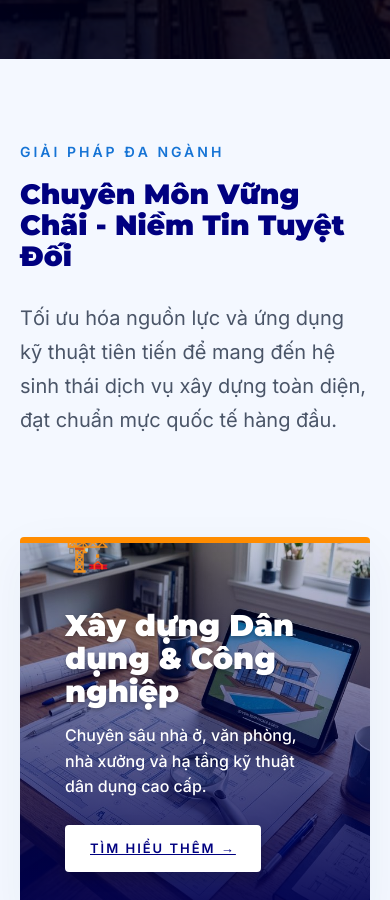
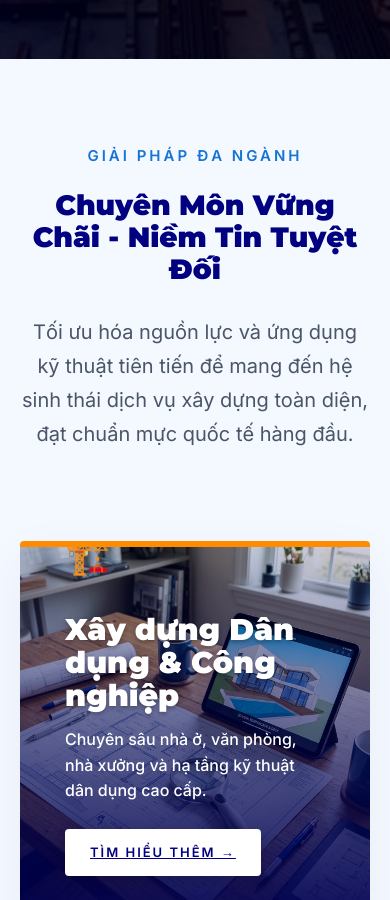
Before and after one commit to anhphuong86/webcongty, a Next.js app: page / in a window 390 px wide. Shown: the part 1300-2200 px from the top of the page. Built offline with nearby package versions, Linux system fonts and the light colour scheme.

Commit message:
UI: Complete widescreen responsive optimizations for footer grid and typography scale

```diff
--- a/src/app/globals.css
+++ b/src/app/globals.css
@@ -43,7 +43,8 @@ body {
   color: var(--text-main);
   background: var(--background);
   line-height: 1.8;
-  font-size: 16px;
+  font-size: 18px;
+  /* Tăng từ 16px lên 18px lấp đầy Widescreen */
   -webkit-font-smoothing: antialiased;
 }
 
--- a/src/app/layout.tsx
+++ b/src/app/layout.tsx
@@ -31,7 +31,7 @@ export default function RootLayout({
         <main>{children}</main>
         <footer className="fade-in" style={{ backgroundColor: 'var(--primary-dark)', color: 'var(--white)', padding: '100px 0' }}>
           <div className="container">
-            <div style={{ display: 'grid', gridTemplateColumns: 'repeat(auto-fit, minmax(280px, 1fr))', gap: '80px' }}>
+            <div style={{ display: 'grid', gridTemplateColumns: 'repeat(auto-fit, minmax(400px, 1fr))', gap: '40px', paddingBottom: '40px' }}>
               <div>
                 <h3 className="mb-20" style={{ fontSize: '24px', letterSpacing: '1px', textTransform: 'uppercase', color: 'white' }}>{config.general?.logoUrl || 'CP XÂY LẮP CHỢ LỚN'}</h3>
                 <p style={{ opacity: 0.9, fontSize: '15px', color: 'white' }}>{config.general?.slogan || 'Kiến tạo những công trình bền vững theo thời gian.'}</p>
--- a/src/app/page.module.css
+++ b/src/app/page.module.css
@@ -203,7 +203,10 @@
 
 .sectionHeader {
   max-width: 900px;
-  margin-bottom: 100px;
+  margin: 0 auto 90px;
+  /* <--- Căn giữa nguyên khối ngang */
+  text-align: center;
+  /* <--- Căn giữa text */
 }
 
 .sectionSubtitle {
@@ -211,17 +214,20 @@
   font-weight: 900;
   text-transform: uppercase;
   letter-spacing: 3px;
-  display: block;
-  margin-bottom: 15px;
-  font-size: 14px;
+  display: inline-block;
+  /* <--- Chuyển về inline-block để text-align center hoạt động */
+  margin-bottom: 20px;
+  font-size: 15px;
+  /* Tăng 1 chút size */
 }
 
 .sectionTitle {
-  font-size: 52px;
+  font-size: clamp(38px, 4vw, 56px);
+  /* Adaptive Text */
   color: var(--primary-color);
   margin-bottom: 30px;
   font-weight: 900;
-  line-height: 1.1;
+  line-height: 1.15;
 }
 
 .sectionDesc {
```
